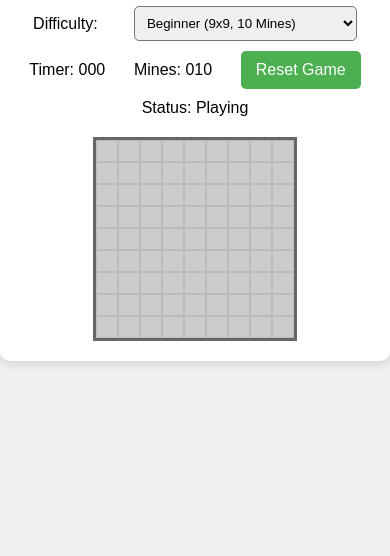
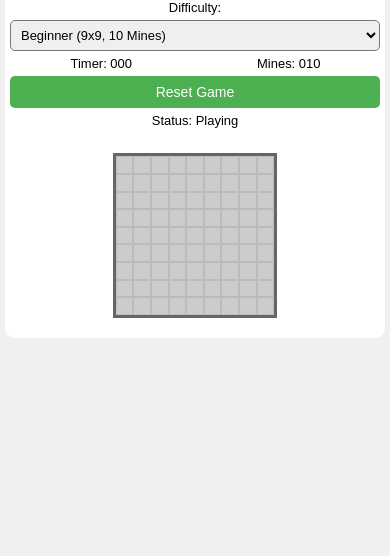
Before and after one commit to NongChaITh/NongChaITh.github.io, a plain HTML site: page index.html in a window 390 px wide. Shown: the part 288-844 px from the top of the page. Drawn offline with Linux system fonts and the light colour scheme.

Commit message:
Update styles.css

```diff
--- a/styles.css
+++ b/styles.css
@@ -1,40 +1,55 @@
 body {
     font-family: Arial, sans-serif;
+    /* จัดกึ่งกลางทั้งแนวตั้งและแนวนอน */
     display: flex;
     justify-content: center;
     align-items: center;
+    /* ใช้ min-height 100vh เพื่อให้เต็มจอในแนวตั้งบนมือถือ */
     min-height: 100vh;
     background-color: #f0f0f0;
     margin: 0;
+    padding: 10px;
+    box-sizing: border-box;
 }
 
 .container {
     text-align: center;
     background: #ffffff;
-    padding: 20px;
+    padding: 15px;
     border-radius: 10px;
     box-shadow: 0 4px 8px rgba(0, 0, 0, 0.1);
-    /* ให้ container ยืดหดได้ตามขนาด Grid */
-    max-width: 90%;
+    /* ให้ container กว้างได้ถึง 98% ของ Viewport และจำกัดขนาดสูงสุด */
+    width: 98vw;
+    max-width: 1000px;
     overflow-x: auto;
+    box-sizing: border-box;
 }
 
 h1 {
     color: #333;
+    font-size: 1.5em;
 }
 
 .status-panel {
-    margin-bottom: 20px;
+    margin-bottom: 15px;
     display: flex;
-    justify-content: space-around;
+    /* จัดชิดซ้าย-ขวา และให้บรรทัดลงได้เมื่อจอเล็ก */
+    justify-content: space-between;
     align-items: center;
-    flex-wrap: wrap; /* ให้บรรทัดลงได้ถ้าหน้าจอเล็ก */
-    gap: 10px;
+    flex-wrap: wrap;
+    gap: 8px;
+    font-size: 0.9em;
+}
+
+/* จัดการความกว้างขององค์ประกอบใน status-panel บนจอใหญ่ */
+.status-panel > * {
+    flex-grow: 1;
+    min-width: 100px;
 }
 
 #reset-button {
-    padding: 10px 15px;
-    font-size: 16px;
+    padding: 8px 10px;
+    font-size: 14px;
     cursor: pointer;
     background-color: #4CAF50;
     color: white;
@@ -43,7 +58,7 @@ h1 {
 }
 
 #difficulty-select {
-    padding: 8px;
+    padding: 6px;
     border-radius: 5px;
 }
 
@@ -51,22 +66,35 @@ h1 {
 .grid-container {
     display: inline-grid;
     border: 3px solid #666;
-    margin: 0 auto;
+    margin: 10px auto;
+    max-width: 100%;
+    overflow: hidden;
 }
 
 /* รูปแบบสำหรับแต่ละช่อง (Cell) */
 .cell {
-    /* ใช้ขนาดที่เล็กเพื่อให้บอร์ดใหญ่ (Expert) แสดงผลได้ดีขึ้น */
-    width: 20px;
-    height: 20px;
-    line-height: 20px;
+    /* **Responsive Unit:** ใช้ vw (Viewport Width) */
+    width: 1.8vw;
+    height: 1.8vw;
+    line-height: 1.8vw;
+
+    /* จำกัดขนาดขั้นต่ำและสูงสุดสำหรับจอต่างๆ */
+    min-width: 12px;
+    min-height: 12px;
+    max-width: 20px;
+    max-height: 20px;
+
     border: 1px solid #bbb;
     background-color: #ccc;
     cursor: pointer;
-    font-size: 12px; /* ปรับขนาดฟอนต์ให้เข้ากับช่อง */
+    font-size: 1.1vw;
     font-weight: bold;
     text-align: center;
     user-select: none;
+    /* จัดข้อความ/สัญลักษณ์ให้อยู่กึ่งกลางจริงๆ */
+    display: flex;
+    justify-content: center;
+    align-items: center;
 }
 
 .cell:hover:not(.opened):not(.flagged) {
@@ -98,3 +126,51 @@ h1 {
 .n6 { color: cyan; }
 .n7 { color: black; }
 .n8 { color: gray; }
+
+/* ------------------------------------------------------------------ */
+/* Media Query สำหรับหน้าจอขนาดเล็ก (Mobile First Adjustments) */
+/* ------------------------------------------------------------------ */
+@media (max-width: 600px) {
+    body {
+        padding: 5px;
+    }
+
+    .container {
+        width: 100%;
+        padding: 10px 5px;
+        box-shadow: none;
+    }
+
+    .status-panel {
+        /* จัดวางให้ Timer และ Mines Count อยู่ในบรรทัดเดียวกัน */
+        justify-content: space-between;
+        gap: 5px;
+        font-size: 0.9em;
+    }
+
+    /* จัดกลุ่ม Dropdown/Timer/Mines/Reset ให้อยู่ในแถวเดียวกันเมื่อเป็นจอเล็ก */
+    .status-panel > * {
+        flex-basis: 48%; /* ให้แต่ละรายการกินพื้นที่ประมาณครึ่งนึง */
+        min-width: unset;
+        font-size: 0.9em;
+    }
+
+    /* ให้ Status และ Reset button อยู่คนละแถวและเต็มความกว้าง */
+    #game-status, #reset-button {
+        flex-basis: 100%;
+    }
+
+    /* **การปรับขนาด Cell สำหรับมือถือ:** */
+    .cell {
+        /* เปลี่ยนไปใช้ขนาดใหญ่ขึ้น (เช่น 4vw) เพื่อให้แตะได้ง่าย */
+        width: 4vw;
+        height: 4vw;
+        line-height: 4vw;
+        /* ปรับขนาดฟอนต์ให้ใหญ่ขึ้น */
+        font-size: 3vw;
+
+        /* ยกเลิก Max-width/Max-height เพื่อให้ขนาด vw ทำงานได้เต็มที่ */
+        max-width: unset;
+        max-height: unset;
+    }
+}
```
